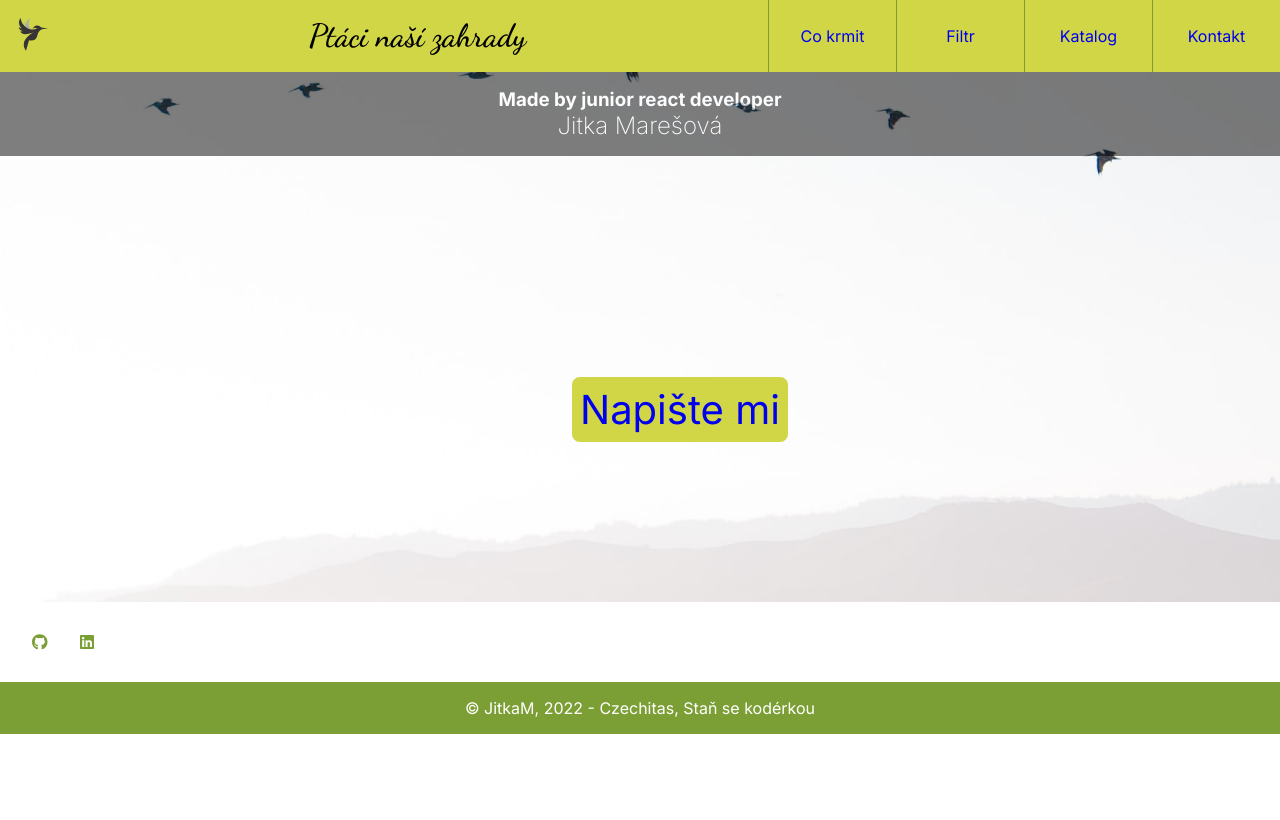
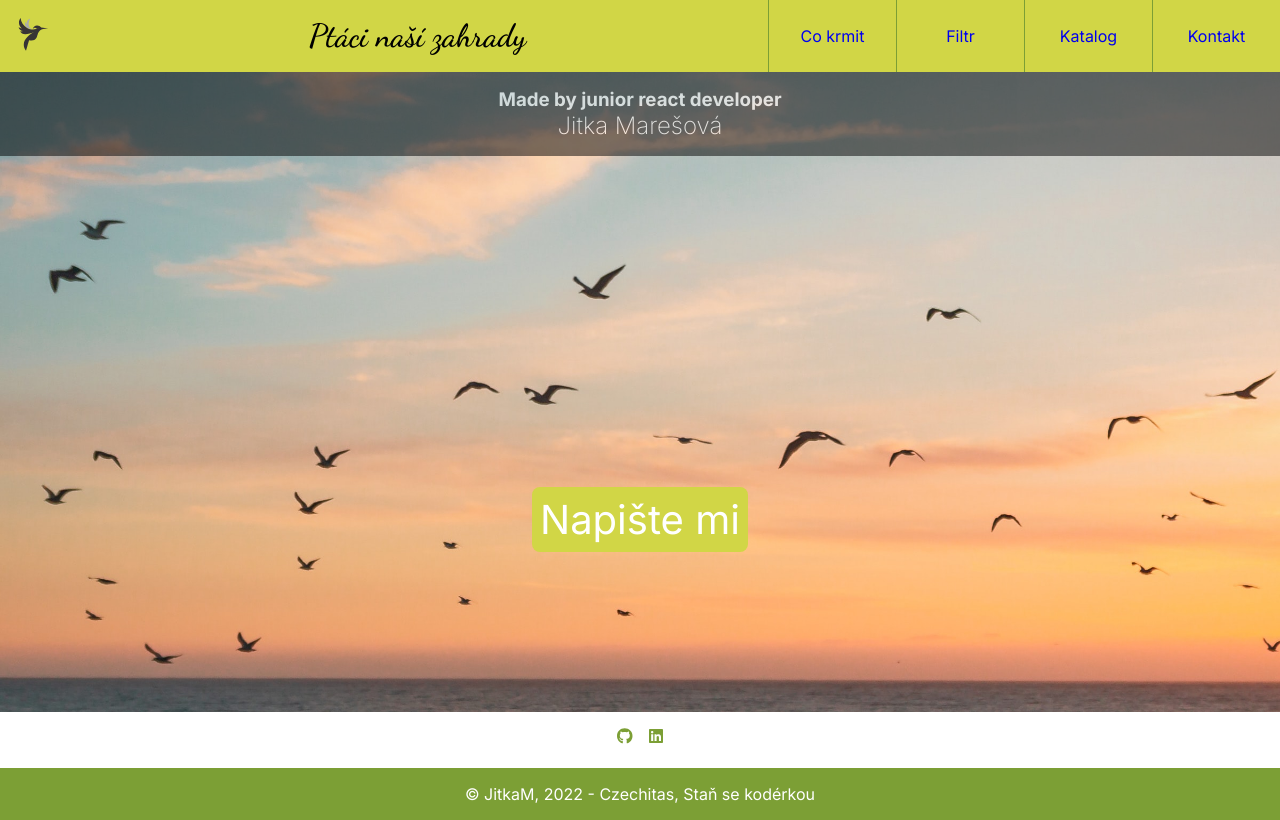
Before and after one commit to JiMare/Birds, a Next.js app: page /contact in a window 1280 px wide. Built offline with nearby package versions, Linux system fonts and the light colour scheme.

Commit message:
contact rexponsive

```diff
--- a/components/basic/Media.tsx
+++ b/components/basic/Media.tsx
@@ -6,6 +6,7 @@ import Link from "next/link";
 const Media = (): ReactElement => {
   return (
     <div className="media">
+      <div className="media__icons">
         <Link href="https://github.com/JiMare" passHref={true}>
           <FontAwesomeIcon icon={faGithub} className="media__icon" />
         </Link>
@@ -16,6 +17,7 @@ const Media = (): ReactElement => {
           <FontAwesomeIcon icon={faLinkedin} className="media__icon" />
         </Link>
       </div>
+    </div>
   );
 };
 
--- a/pages/contact.tsx
+++ b/pages/contact.tsx
@@ -4,7 +4,7 @@ import Media from "../components/basic/Media";
 
 const Contact: NextPage = (): ReactElement => {
   return (
-    <>
+    <main className="main">
       <div className="contact">
         <div className="titles contact__titles">
           <h3> Made by junior react developer</h3>
@@ -18,7 +18,7 @@ const Contact: NextPage = (): ReactElement => {
         </a>
       </div>
       <Media />
-    </>
+    </main>
   );
 };
 
--- a/styles/globals.css
+++ b/styles/globals.css
@@ -222,7 +222,7 @@ body,
   background-repeat: no-repeat;
   background-size: cover;
   background-position: center;
-  height: 530px;
+  height: 80vh;
   position: relative;
 }
 
@@ -241,16 +241,39 @@ body,
   position: absolute;
   bottom: 10rem;
   left: calc(50% - 68px);
+  color: #ffff;
 }
 
 .media {
-  display: flex;
-  gap: 2rem;
-  padding: 2rem;
+  max-height: 7rem;
+  padding: 1rem;
 }
 
 .media__icon {
+  max-height: 5rem;
   color: #7c9f35;
+  cursor: pointer;
+}
+
+.media__icons {
+  display: flex;
+  justify-content: center;
+  gap: 1rem;
+}
+
+@media screen and (min-width: 650px) {
+  .button--contact:hover {
+    background-color: #7c9f35;
+  }
+  .button--contact{
+      left: calc(50% - 108px);
+  }
+  .contact{
+     background-image: url(/images/contact-web.jpg);
+  }
+  .media__icon:hover {
+    color: #d1d646;
+  }
 }
 
 /*feed*/
@@ -358,8 +381,8 @@ body,
     margin-top: 5rem;
   }
   .button--form:hover {
-  background-color: #d1d646;
-}
+    background-color: #d1d646;
+  }
 }
 
 /*bird-detail*/
```
Also changed, not shown: public/images/contact-web.jpg (added). Lines whose indentation alone changed are shown as unchanged.
